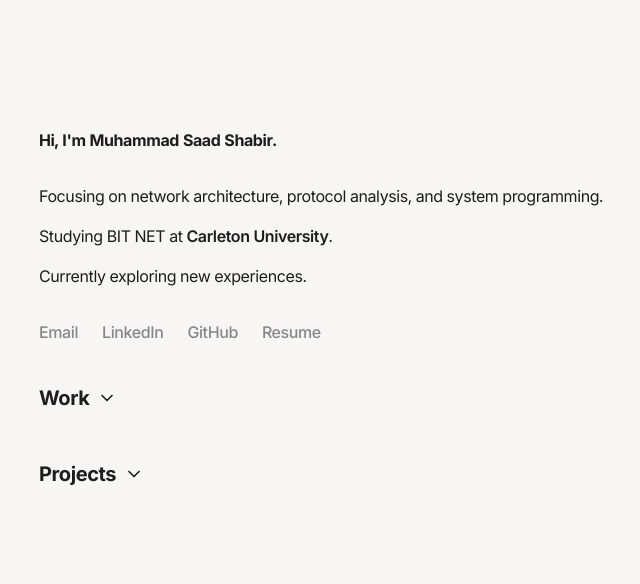
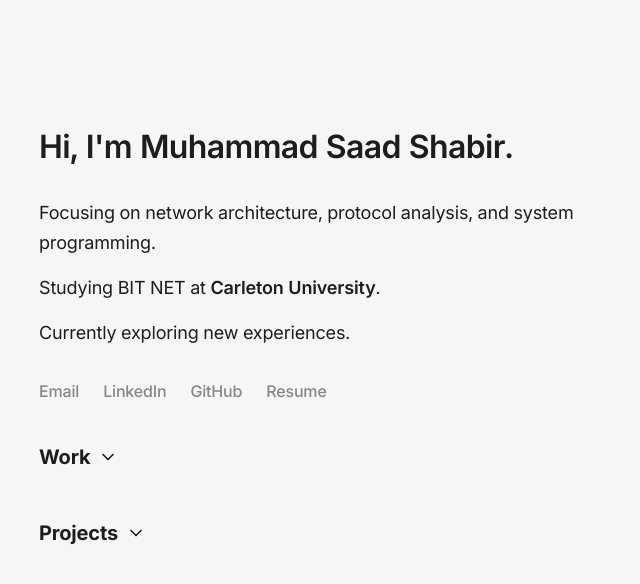
Before and after one commit to msaadshabir/personal-website, a Next.js app: page / in a window 1280 px wide. Shown: the top 584 px of the page, without its empty margins (313-953 px from the left). Built offline with nearby package versions, Linux system fonts and the light colour scheme.

Commit message:
Refine typography and layout styles

```diff
--- a/app/globals.css
+++ b/app/globals.css
@@ -11,10 +11,44 @@
 
   html {
     scroll-behavior: smooth;
+    -webkit-font-smoothing: antialiased;
+    text-rendering: optimizeLegibility;
   }
 
   body {
     font-feature-settings: "cv01", "cv05", "zero", "tnum";
+    font-variant-numeric: tabular-nums;
+    font-size: clamp(15px, 0.45vw + 14px, 17px);
+    line-height: 1.65;
+    letter-spacing: -0.01em;
+    background: var(--background);
+    color: var(--foreground);
     @apply bg-background text-foreground;
   }
+
+  h1, h2, h3 {
+    letter-spacing: -0.015em;
+  }
+
+  h1 {
+    font-weight: 700;
+    line-height: 1.15;
+    font-size: clamp(32px, 2vw + 24px, 44px);
+  }
+
+  h2 {
+    font-weight: 700;
+    line-height: 1.2;
+    font-size: clamp(26px, 1.2vw + 20px, 32px);
+  }
+
+  h3 {
+    font-weight: 600;
+    line-height: 1.25;
+    font-size: clamp(20px, 0.6vw + 18px, 24px);
+  }
+
+  p {
+    max-width: 68ch;
+  }
 }
--- a/app/layout.tsx
+++ b/app/layout.tsx
@@ -1,13 +1,14 @@
 import type { Metadata } from "next";
-import { Inter } from 'next/font/google';
+import { Inter } from "next/font/google";
 import { Analytics } from "@vercel/analytics/react";
 import { SpeedInsights } from '@vercel/speed-insights/next';
 import "./globals.css";
 
 const inter = Inter({
-  subsets: ['latin'],
-  display: 'swap',
-  variable: '--font-inter',
+  subsets: ["latin"],
+  display: "swap",
+  weight: ["400", "500", "600", "700"],
+  variable: "--font-inter",
 });
 
 export const metadata: Metadata = {
@@ -91,7 +92,7 @@ export default function RootLayout({
 }>) {
   return (
     <html lang="en" className={inter.variable}>
-      <body className="antialiased min-h-screen bg-zinc-50 text-zinc-700 font-sans tracking-tight">
+      <body className="antialiased min-h-screen font-sans leading-relaxed">
         {children}
         <SpeedInsights />
         <Analytics />
--- a/app/page.tsx
+++ b/app/page.tsx
@@ -9,15 +9,15 @@ export default function Home(): React.JSX.Element {
     <main className="flex w-full min-h-screen flex-col items-center font-sans px-8 bg-background text-foreground">
       <div className="z-50 flex w-full flex-col items-start gap-8 px-4 pt-32 pb-48 text-base md:w-3/4 lg:w-1/2">
         <section className="flex flex-col gap-8">
-          <h2 className="font-bold">Hi, I&apos;m Muhammad Saad Shabir.</h2>
+          <h2 className="font-semibold tracking-[-0.02em] text-foreground">Hi, I&apos;m Muhammad Saad Shabir.</h2>
           <div className="space-y-4">
-            <p>
+            <p className="text-lg leading-relaxed">
               Focusing on network architecture, protocol analysis, and system programming.
             </p>
-            <p>
+            <p className="text-lg leading-relaxed">
               Studying BIT NET at <span className="font-semibold text-foreground">Carleton University</span>.
             </p>
-            <p>
+            <p className="text-lg leading-relaxed">
               Currently exploring new experiences.
             </p>
           </div>
--- a/tailwind.config.ts
+++ b/tailwind.config.ts
@@ -16,6 +16,7 @@ const config: Config = {
       },
       fontFamily: {
         sans: ['var(--font-inter)', '-apple-system', 'BlinkMacSystemFont', 'Segoe UI', 'Roboto', 'Helvetica Neue', 'Arial', 'sans-serif'],
+        mono: ['ui-monospace', 'SFMono-Regular', 'Menlo', 'Consolas', 'Liberation Mono', 'monospace'],
       },
     },
   },
```
